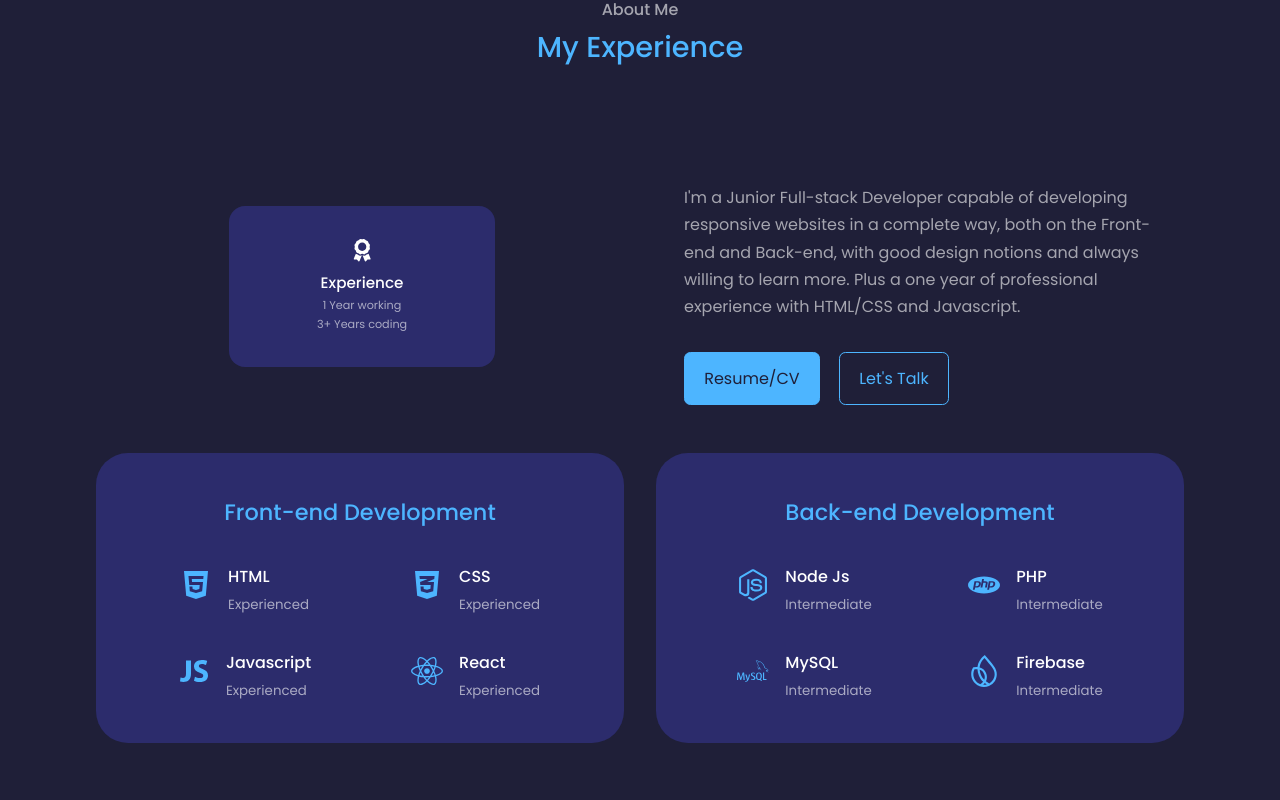
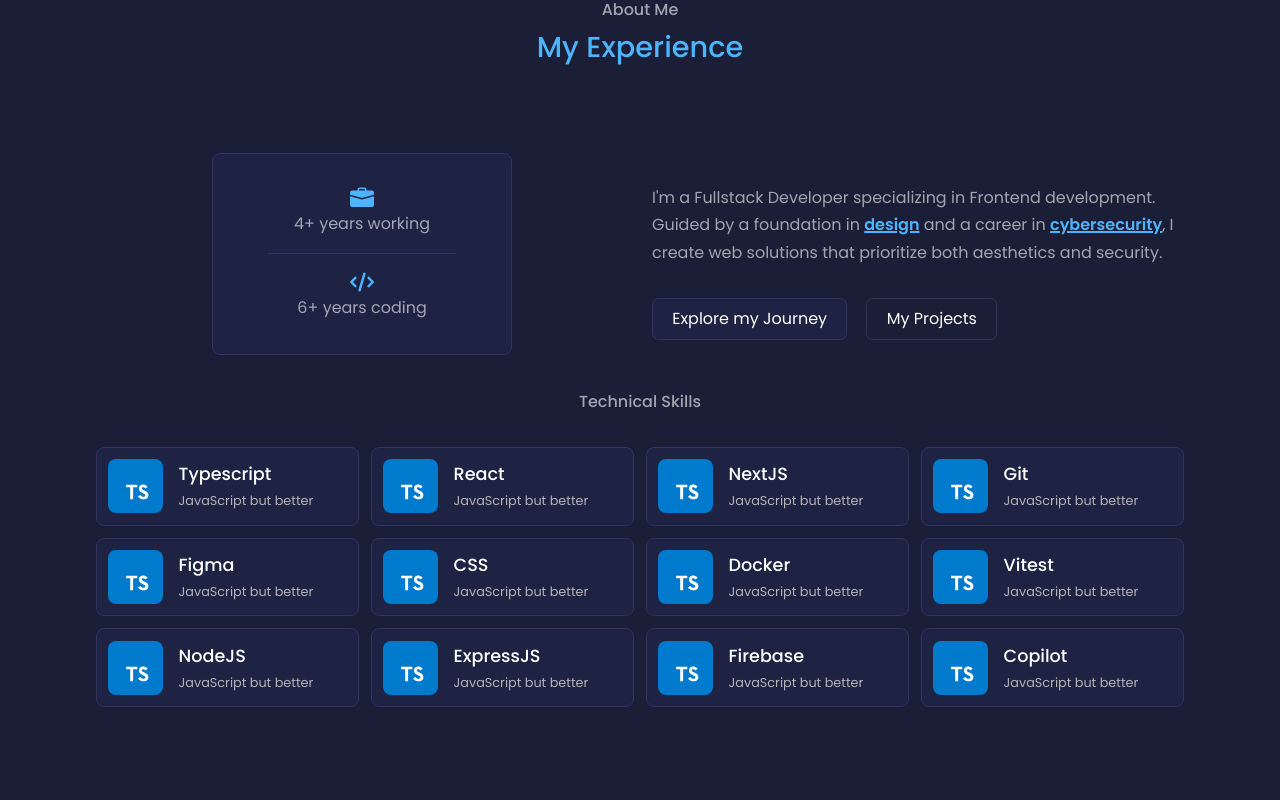
Before and after one commit to fabio-m-ferreira/Portfolio-WebApp, a Next.js app: page / in a window 1280 px wide. Shown: the part 900-1700 px from the top of the page. Built offline with nearby package versions, Linux system fonts and the light colour scheme.

Commit message:
updated About Me section

```diff
--- a/src/app/globals.css
+++ b/src/app/globals.css
@@ -9,13 +9,13 @@
   list-style: none;
   text-decoration: none;
 }
-
+/* #222643 */
 :root {
-  --color-bg: #1f1f38;
+  --color-bg: #1a1e37;
   --color-bg-dark: #171728;
-  --color-bg-variant: #2c2c6c;
+  --color-bg-variant: #1e2243;
   --color-primary: #4db5ff;
-  --color-primary-variant: rgba(77, 181, 255, 0.4);
+  --color-primary-variant: #2f3563;
   --color-white: #fff;
   --color-light: rgba(255, 255, 255, 0.6);
 
@@ -35,7 +35,7 @@ html {
 }
 
 ::-webkit-scrollbar-thumb {
-  background-color: var(--color-bg-variant);
+  background-color: var(--color-primary-variant);
   border-radius: 16px;
   border: 6px solid rgba(0, 0, 0, 0);
   background-clip: padding-box;
--- a/src/components/button/Button.tsx
+++ b/src/components/button/Button.tsx
@@ -6,21 +6,21 @@ interface BaseButtonProps extends React.HTMLAttributes<HTMLElement> {
   text: string;
   type?: "button" | "submit" | "reset";
   target?: string;
-  variant?: "primary" | "secondary" | "disabled";
+  variant?: "primary" | "secondary" | "tertiary" | "disabled";
   className?: string;
   fill?: boolean;
 }
 
 // Mutually exclusive types for `href` and `action`
 interface LinkButtonProps extends BaseButtonProps {
-  variant?: "primary" | "secondary";
+  variant?: "primary" | "secondary" | "tertiary";
   href: string;
   action?: never;
   type?: never;
 }
 
 interface ActionButtonProps extends BaseButtonProps {
-  variant?: "primary" | "secondary";
+  variant?: "primary" | "secondary" | "tertiary";
   action?: () => void;
   href?: never;
 }
@@ -57,6 +57,7 @@ const Button = ({
         target={isDisabled ? undefined : target}
         rel={isDisabled ? undefined : "noreferrer"}
         aria-disabled={isDisabled}
+        aria-label={text}
         onClick={(e) => isDisabled && e.preventDefault()}
         {...rest}
       >
@@ -72,6 +73,8 @@ const Button = ({
       className={buttonClasses}
       aria-disabled={isDisabled}
       disabled={isDisabled}
+      aria-label={text}
+      {...rest}
     >
       {text}
     </button>
--- a/src/components/button/button.module.css
+++ b/src/components/button/button.module.css
@@ -1,26 +1,35 @@
 .btn {
-  width: max-content;
-  display: inline-block;
-  padding: 0.75rem 1.2rem;
+  padding: 0rem 1.2rem;
+  display: inline-flex;
+  justify-content: center;
+  align-items: center;
   border-radius: 0.4rem;
   cursor: pointer;
   border: 1px solid var(--color-primary);
   transition: var(--transition);
   text-align: center;
+  height: 42px;
 }
 
 .btn:hover {
-  background-color: var(--color-white);
-  color: var(--color-bg);
+  background-color: var(--color-bg-dark);
 }
 
 .primary {
-  background-color: var(--color-primary);
-  color: var(--color-bg);
+  background-color: var(--color-bg-variant);
+  color: var(--color-white);
+  border-color: var(--color-primary-variant);
 }
 
 .secondary {
+  background-color: var(--color-bg);
+  border-color: var(--color-primary-variant);
+  color: var(--color-white);
+}
+
+.tertiary {
   background-color: unset;
+  border-color: var(--color-primary);
   color: var(--color-primary);
 }
 
--- /dev/null
+++ b/src/data/skillsData.tsx
@@ -0,0 +1,115 @@
+interface dataProps {
+  icon: string;
+  title: string;
+  subTitle: string;
+  iconWrapColor: string;
+  delay?: number;
+}
+
+const skillsData: dataProps[] = [
+  {
+    icon: "/assets/tech/typescript.svg",
+    title: "Typescript",
+    subTitle: "JavaScript but better",
+    iconWrapColor: "#007ACC",
+  },
+  {
+    icon: "/assets/tech/typescript.svg",
+    title: "React",
+    subTitle: "JavaScript but better",
+    iconWrapColor: "#007ACC",
+  },
+  {
+    icon: "/assets/tech/typescript.svg",
+    title: "NextJS",
+    subTitle: "JavaScript but better",
+    iconWrapColor: "#007ACC",
+  },
+  {
+    icon: "/assets/tech/typescript.svg",
+    title: "Git",
+    subTitle: "JavaScript but better",
+    iconWrapColor: "#007ACC",
+  },
+  {
+    icon: "/assets/tech/typescript.svg",
+    title: "Figma",
+    subTitle: "JavaScript but better",
+    iconWrapColor: "#007ACC",
+  },
+  {
+    icon: "/assets/tech/typescript.svg",
+    title: "CSS",
+    subTitle: "JavaScript but better",
+    iconWrapColor: "#007ACC",
+  },
+  {
+    icon: "/assets/tech/typescript.svg",
+    title: "Docker",
+    subTitle: "JavaScript but better",
+    iconWrapColor: "#007ACC",
+  },
+  {
+    icon: "/assets/tech/typescript.svg",
+    title: "Vitest",
+    subTitle: "JavaScript but better",
+    iconWrapColor: "#007ACC",
+  },
+  {
+    icon: "/assets/tech/typescript.svg",
+    title: "NodeJS",
+    subTitle: "JavaScript but better",
+    iconWrapColor: "#007ACC",
+  },
+  {
+    icon: "/assets/tech/typescript.svg",
+    title: "ExpressJS",
+    subTitle: "JavaScript but better",
+    iconWrapColor: "#007ACC",
+  },
+  {
+    icon: "/assets/tech/typescript.svg",
+    title: "Firebase",
+    subTitle: "JavaScript but better",
+    iconWrapColor: "#007ACC",
+  },
+  {
+    icon: "/assets/tech/typescript.svg",
+    title: "Copilot",
+    subTitle: "JavaScript but better",
+    iconWrapColor: "#007ACC",
+  },
+];
+
+export const aditionalSkills: dataProps[] = [
+  {
+    icon: "/assets/tech/typescript.svg",
+    title: "Typescript",
+    subTitle: "JavaScript but better",
+    iconWrapColor: "#007ACC",
+    delay: 0,
+  },
+  {
+    icon: "/assets/tech/typescript.svg",
+    title: "Typescript",
+    subTitle: "JavaScript but better",
+    iconWrapColor: "#007ACC",
+    delay: 50,
+  },
+  {
+    icon: "/assets/tech/typescript.svg",
+    title: "NextJS",
+    subTitle: "JavaScript but better",
+    iconWrapColor: "#007ACC",
+    delay: 100,
+  },
+  {
+    icon: "/assets/tech/typescript.svg",
+    title: "Git",
+    subTitle: "JavaScript but better",
+    iconWrapColor: "#007ACC",
+    delay: 150,
+  },
+];
+
+export default skillsData;
--- a/src/sections/about/About.tsx
+++ b/src/sections/about/About.tsx
@@ -1,8 +1,9 @@
 import React from "react";
 import styles from "./about.module.css";
-import { FaAward } from "react-icons/fa";
 import Button from "@components/button/Button";
-import Experience from "../experience/Experience";
+import { FaCode } from "react-icons/fa6";
+import { BsBriefcaseFill } from "react-icons/bs";
+import Skills from "@sections/skills/Skils";
 
 const About = () => {
   return (
@@ -13,14 +14,13 @@ const About = () => {
       <div className="container">
         <div className={styles.content}>
           <div className={styles.cards}>
-            <div className="aos-wrapper" data-aos="fade-up">
+            <div className={styles.aosWrapper} data-aos="fade-up">
               <div className={styles.card}>
-                <FaAward className={styles.expIcon} />
-                <h5>Experience</h5>
-                <div className={styles.experience}>
-                  <small>1 Year working</small>
-                  <small>3+ Years coding</small>
-                </div>
+                <BsBriefcaseFill />
+                <p>4+ years working</p>
+                <div className={styles.separator}></div>
+                <FaCode />
+                <p>6+ years coding</p>
               </div>
             </div>
 
@@ -30,26 +30,31 @@ const About = () => {
               data-aos-delay="100"
             >
               <p>
-                I&apos;m a Junior Full-stack Developer capable of developing
-                responsive websites in a complete way, both on the Front-end and
-                Back-end, with good design notions and always willing to learn
-                more. Plus a one year of professional experience with HTML/CSS
-                and Javascript.
+                I&apos;m a Fullstack Developer specializing in Frontend
+                development. Guided by a foundation in <span>design</span> and a
+                career in <span>cybersecurity</span>, I create web solutions
+                that prioritize both aesthetics and security.
               </p>
               <div className={styles.buttonGroup}>
                 <Button
-                  text="Resume/CV"
+                  text="Explore my Journey"
                   target="_blank"
                   href="/assets/Fabio-Ferreira_CV.pdf"
                 />
-                <Button text="Let's Talk" variant="secondary" href="#contact" />
+                <Button
+                  text="My Projects"
+                  variant="secondary"
+                  href="#contact"
+                />
               </div>
             </div>
           </div>
         </div>
       </div>
-
-      <Experience />
+      <h5 className={styles.technicalSkills} data-aos="fade-up">
+        Technical Skills
+      </h5>
+      <Skills />
     </section>
   );
 };
--- a/src/sections/about/about.module.css
+++ b/src/sections/about/about.module.css
@@ -1,9 +1,10 @@
-.aboutMe {
-  padding: 0 2rem;
+.content p {
+  margin: 2rem 0 2rem;
+  color: var(--color-light);
 }
 
 .cards {
-  display: grid;
+  display: flex;
   grid-template-columns: 1fr 1fr;
   gap: 1.5rem;
   padding: 2rem 0rem;
@@ -11,14 +12,40 @@
   align-items: center;
 }
 
+.aboutMe {
+  padding: 0rem;
+  width: 50%;
+}
+
+.aboutMe span {
+  color: var(--color-primary);
+  font-weight: 600;
+  text-decoration: underline var(--color-primary) 2px;
+}
+
+.aosWrapper {
+  display: flex;
+  justify-content: center;
+  align-items: center;
+  width: 50%;
+}
+
 .card {
-  width: 50%;
+  display: flex;
+  justify-content: center;
+  align-items: center;
+  flex-direction: column;
   background-color: var(--color-bg-variant);
-  border: 1px solid transparent;
-  border-radius: 1rem;
+  border: 1px solid #2f3563;
+  border-radius: 0.5rem;
   padding: 2rem;
   text-align: center;
   transition: var(--transition);
+  min-width: 300px;
+}
+
+.card p {
+  margin: 0;
 }
 
 .card:hover {
@@ -40,24 +67,24 @@
   margin: 1rem 0;
 }
 
-.experience {
-  display: flex;
-  flex-flow: column;
-  white-space: nowrap;
-}
-
 .card h5 {
   font-size: 0.95rem;
 }
 
-.card small {
-  font-size: 0.7rem;
-  color: var(--color-light);
+.card svg {
+  font-size: 1.5rem;
+  color: var(--color-primary);
 }
 
-.content p {
-  margin: 2rem 0 2rem;
-  color: var(--color-light);
+.technicalSkills {
+  margin-bottom: 2rem;
+}
+
+.separator {
+  margin: 1rem 0;
+  height: 1px;
+  width: 80%;
+  background-color: var(--color-primary-variant);
 }
 
 /* ========== MEDIA QUERIES (Medium Devices) ========== */
--- a/src/sections/footer/Footer.tsx
+++ b/src/sections/footer/Footer.tsx
@@ -46,12 +46,12 @@ const Footer = () => {
       </div>
 
       <div className={styles.copyright}>
-        <p>Website Developed by Fábio Ferreira.</p>
         <a href="https://www.freepik.com/aleksandr-samochernyi">
           {" "}
           Portfolio Section Websites mockups designed by aleksandr_samochernyi -
           Freepik
         </a>
+        <p>© 2024 | All rights reserved | Fábio Ferreira</p>
       </div>
     </footer>
   );
--- a/src/sections/landingPage/landingPage.module.css
+++ b/src/sections/landingPage/landingPage.module.css
@@ -45,6 +45,7 @@
   align-items: center;
   justify-content: center;
   gap: 1rem;
+  margin-bottom: 3rem;
 }
 
 .socials a {
--- /dev/null
+++ b/src/sections/skills/Skils.tsx
@@ -0,0 +1,44 @@
+import styles from "./skills.module.css";
+import Image from "next/image";
+import skillsData from "@data/skillsData";
+
+const Skills = () => {
+  return (
+    <section id="skills" className="container">
+      <div className={styles.skillsContainer}>
+        {skillsData.map(({ icon, title, subTitle, iconWrapColor }, index) => {
+          return (
+            <div
+              key={title}
+              data-aos="fade-up"
+              data-aos-delay={`${index * 50}`}
+            >
+              <div className={styles.tech}>
+                <div
+                  className={styles.iconWrapper}
+                  style={{
+                    backgroundColor: iconWrapColor,
+                  }}
+                >
+                  <Image
+                    className={styles.techIcons}
+                    src={icon}
+                    alt="Typescript"
+                    width={300}
+                    height={300}
+                  />
+                </div>
+                <div className={styles.techName}>
+                  <h4>{title}</h4>
+                  <p>{subTitle}</p>
+                </div>
+              </div>
+            </div>
+          );
+        })}
+      </div>
+    </section>
+  );
+};
+
+export default Skills;
--- /dev/null
+++ b/src/sections/skills/skills.module.css
@@ -0,0 +1,40 @@
+.skillsContainer {
+  display: grid;
+  grid-template-columns: repeat(4, 1fr);
+  gap: 0.75rem;
+}
+
+.iconWrapper {
+  padding: 0.7rem;
+  border-radius: 0.5rem;
+}
+
+.tech {
+  display: flex;
+  align-items: center;
+  gap: 1rem;
+  background-color: var(--color-bg-variant);
+  border: 1px solid var(--color-primary-variant);
+  border-radius: 0.5rem;
+  padding: 0.7rem;
+  transition: var(--transition);
+}
+
+.tech:hover {
+  background-color: #131321;
+  border-color: var(--color-primary-variant);
+}
+
+.tech h4 {
+  font-size: 1.1rem;
+}
+
+.tech p {
+  font-size: 0.8rem;
+  color: #b6b3b6;
+}
+
+.techIcons {
+  width: 2rem;
+  height: 2rem;
+}
```
Also changed, not shown: src/sections/landingPage/LandingPage.tsx (+9 -0 lines), public/assets/tech/typescript.svg (added).
